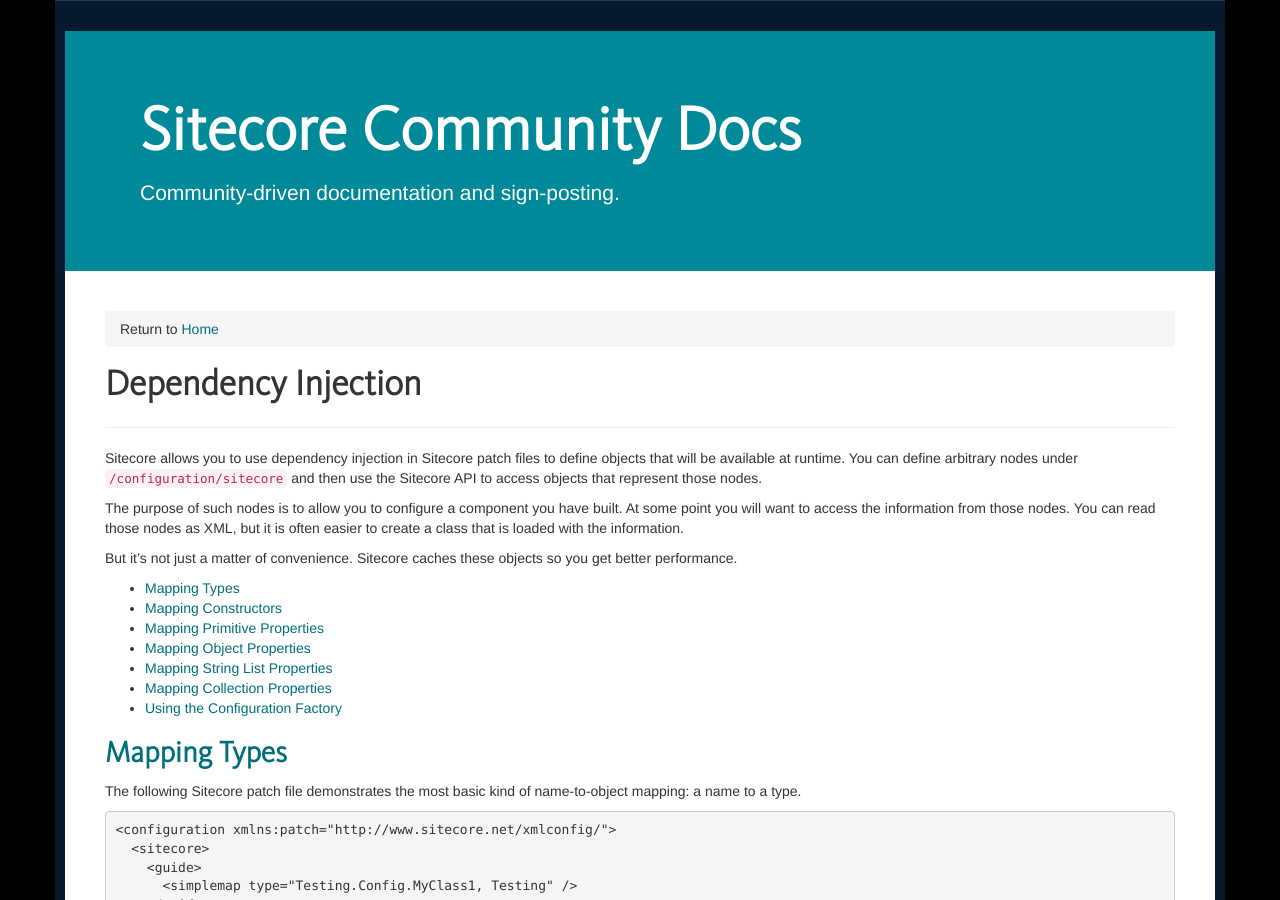
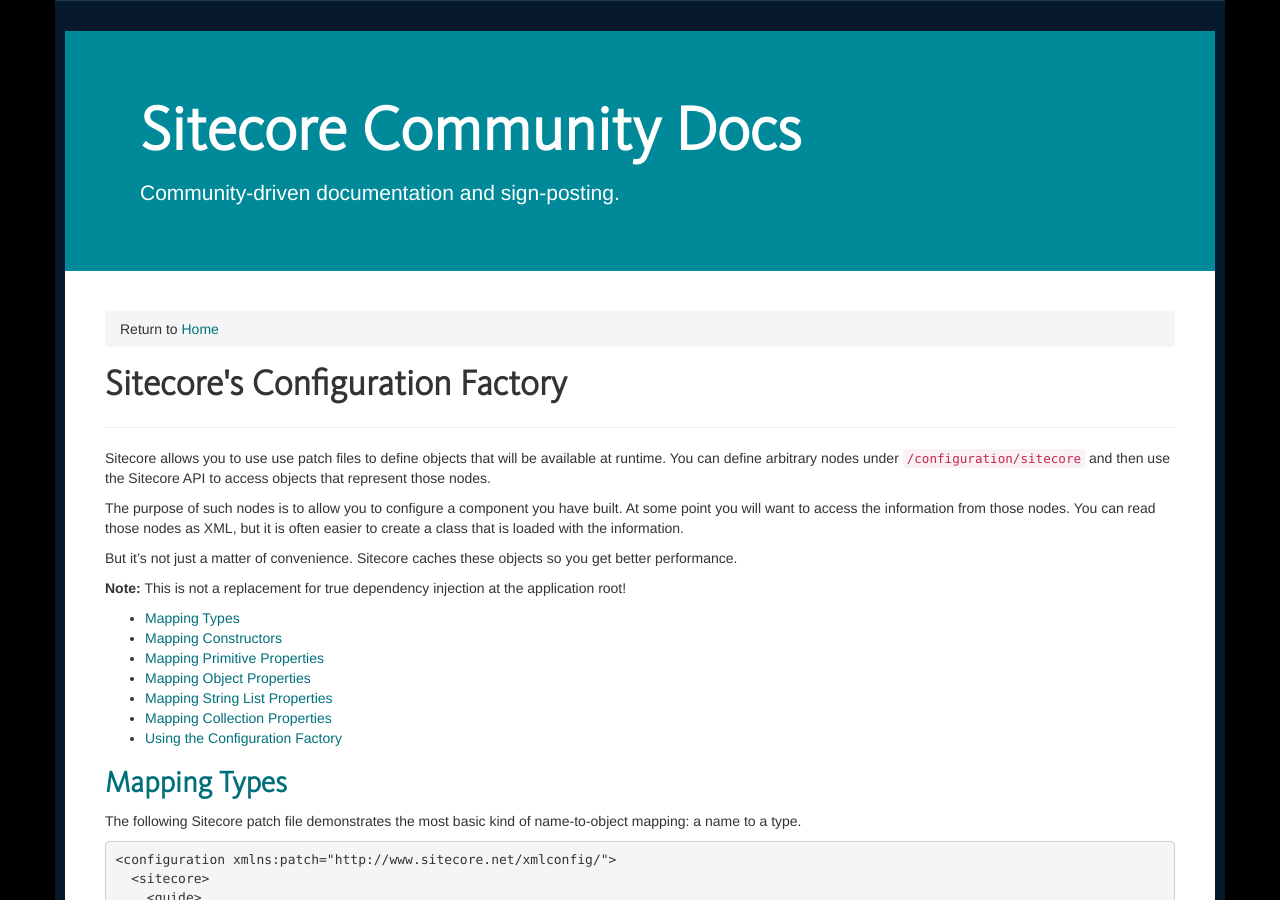
Before and after one commit to Sitecore-Community/docs, a Jekyll site: the page built from documentation/Sitecore Fundamentals/Sitecore Configuration Factory/index.md, in a window 1280 px wide and 900 px high. Built offline with Jekyll 4.4.1, drawn with Linux system fonts in a browser that asks for light colours; nearby versions of some CDN libraries.

Commit message:
DI rename.

```diff
--- a/documentation/Sitecore Fundamentals/Dependency Injection/index.md
+++ b/documentation/Sitecore Fundamentals/Sitecore Configuration Factory/index.md
@@ -1,12 +1,14 @@
 ---
 layout: default
-title: Dependency Injection
+title: Sitecore's Configuration Factory
 ---
-Sitecore allows you to use dependency injection in Sitecore patch files to define objects that will be available at runtime. You can define arbitrary nodes under `/configuration/sitecore` and then use the Sitecore API to access objects that represent those nodes.
+Sitecore allows you to use use patch files to define objects that will be available at runtime. You can define arbitrary nodes under `/configuration/sitecore` and then use the Sitecore API to access objects that represent those nodes.
 
 The purpose of such nodes is to allow you to configure a component you have built. At some point you will want to access the information from those nodes. You can read those nodes as XML, but it is often easier to create a class that is loaded with the information.
 
 But it's not just a matter of convenience. Sitecore caches these objects so you get better performance.
+
+**Note:** This is not a replacement for true dependency injection at the application root!
 
 * [Mapping Types](#mapping_types)
 * [Mapping Constructors](#mapping_constructors)
--- a/index.html
+++ b/index.html
@@ -60,7 +60,7 @@
 <ul>
   <li><a href="{{ site.baseurl }}/documentation/Sitecore Fundamentals/Patch Files">Patch Files</a></li>
   <li><a href="{{ site.baseurl }}/documentation/Sitecore Fundamentals/Settings">Settings</a></li>
-  <li><a href="{{ site.baseurl }}/documentation/Sitecore Fundamentals/Dependency Injection">Dependency Injection</a></li>
+  <li><a href="{{ site.baseurl }}/documentation/Sitecore Fundamentals/Sitecore Configuration Factory">Configuration Factory</a></li>
 </ul>
 
 <h4>Extending and Customizing Sitecore</h4>
```
Also changed, not shown: documentation/Sitecore Fundamentals/index.md (+1 -1 lines).
